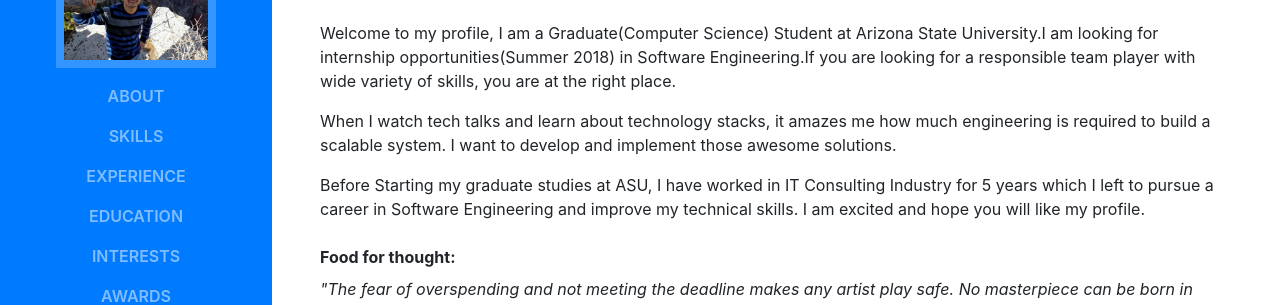
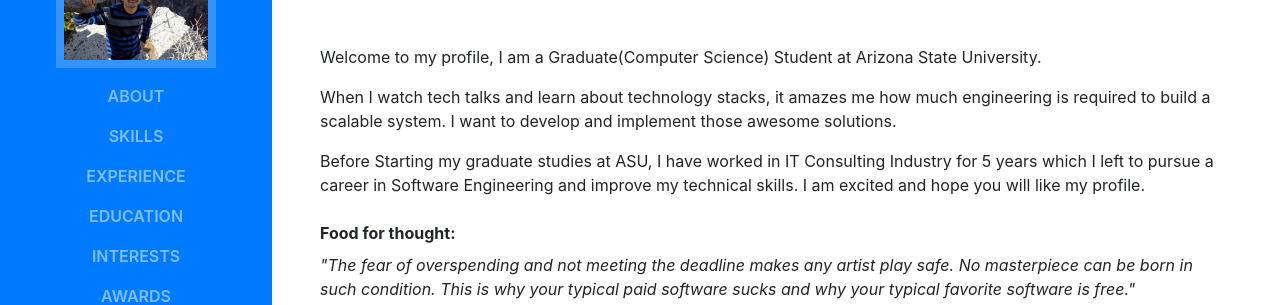
Before and after one commit to sumitdvlp/sumitdvlp.github.io, a website with bundled scripts: page index.html in a window 1280 px wide. Shown: the part 255-560 px from the top of the page. Built offline with nearby package versions, Linux system fonts and the light colour scheme; a web font is replaced by a local one.

Commit message:
removed internship

```diff
--- a/index.html
+++ b/index.html
@@ -75,7 +75,7 @@
           <div class="subheading mb-5">1050 S Stanley Pl · Apt 130, Tempe, AZ 85281 · (480) 740-7728 ·
             <a href="mailto:sumitdvlp@gmail.com">sumitdvlp@gmail.com</a>
           </div>
-          <p class="mb-3">Welcome to my profile, I am a Graduate(Computer Science) Student at Arizona State University.I am looking for internship opportunities(Summer 2018) in Software Engineering.If you are looking for a responsible team player with wide variety of skills, you are at the right place.</p>
+          <p class="mb-3">Welcome to my profile, I am a Graduate(Computer Science) Student at Arizona State University.</p>
           <p class="mb-3">When I watch tech talks and learn about technology stacks, it amazes me how much engineering is required to build a scalable system. I want to develop and implement those awesome solutions.</p>
           <p class="mb-4">Before Starting my graduate studies at ASU, I have worked in IT Consulting Industry for 5 years which I left to pursue a career in Software Engineering and improve my technical skills.
 I am excited and hope you will like my profile.</p>
```
